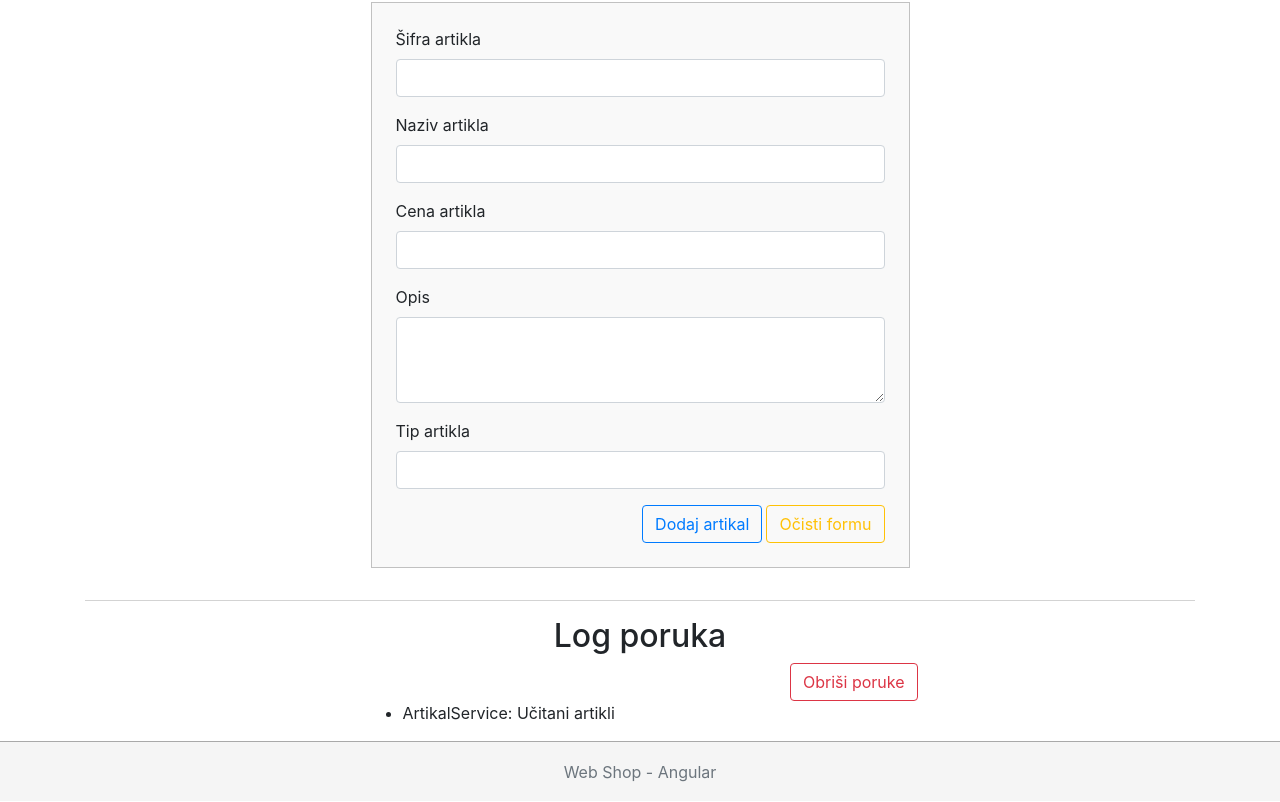
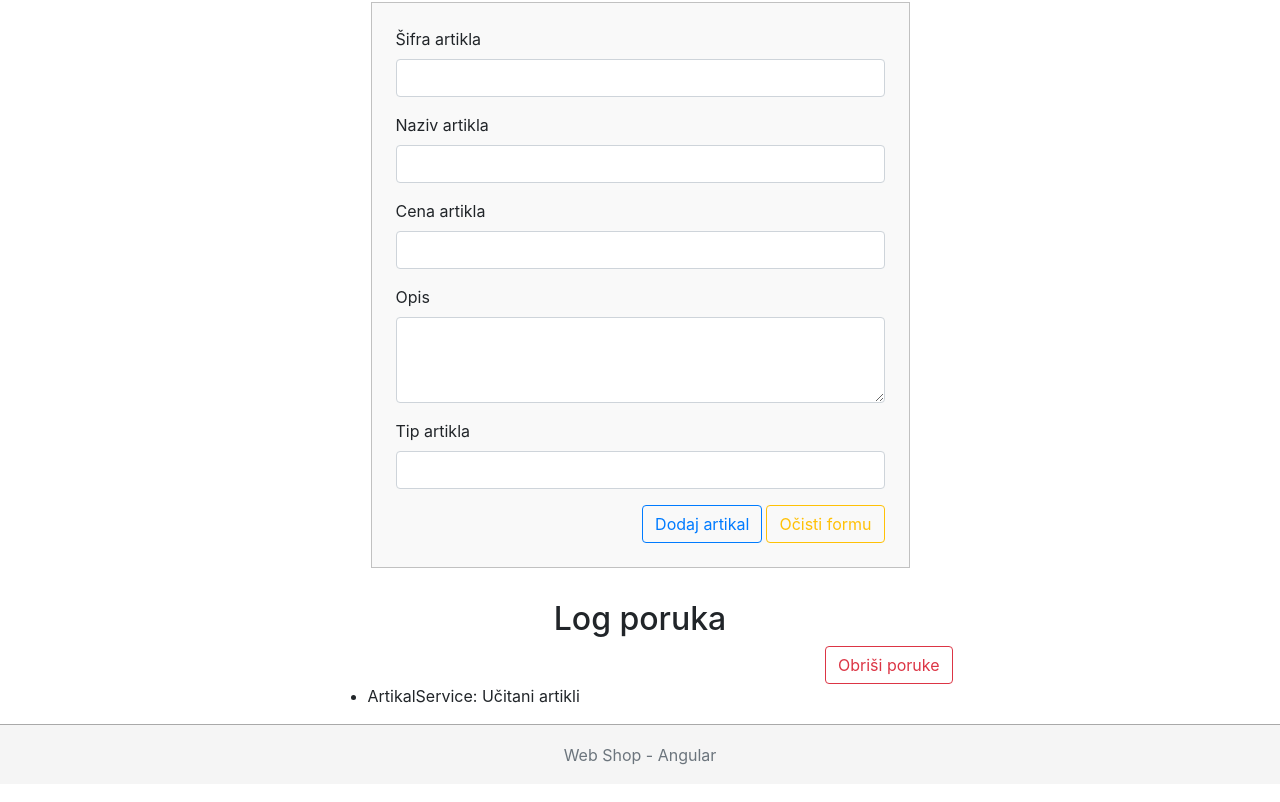
Before and after one commit to ITObuke-Front-End/Angular-Zadaci, an Angular app in the folder Front-End/angular-zadaci/: page / in a window 1280 px wide. Shown: the part 2478-3280 px from the top of the page. Built offline with nearby package versions, Linux system fonts and the light colour scheme.

Commit message:
Minor changes

```diff
--- a/Front-End/angular-zadaci/src/app/app.component.html
+++ b/Front-End/angular-zadaci/src/app/app.component.html
@@ -8,4 +8,7 @@
   <div class="div-body">
     <app-artikal-list></app-artikal-list>
   </div>
+  <div class="my-3 section-break">
+    <app-message-list></app-message-list>
+  </div>
 </div>
--- a/Front-End/angular-zadaci/src/app/app.module.ts
+++ b/Front-End/angular-zadaci/src/app/app.module.ts
@@ -1,5 +1,6 @@
 import { BrowserModule } from '@angular/platform-browser';
 import { NgModule } from '@angular/core';
+import { FormsModule } from '@angular/forms';
 
 import { AppComponent } from './app.component';
 import { ArtikalListComponent } from './components/artikal-components/artikal-list/artikal-list.component';
@@ -19,7 +20,8 @@ import { MessageListComponent } from './components/message-components/message-li
     MessageListComponent
   ],
   imports: [
-    BrowserModule
+    BrowserModule,
+    FormsModule
   ],
   providers: [ArtikalService, MessageService],
   bootstrap: [AppComponent]
--- a/Front-End/angular-zadaci/src/app/components/artikal-components/artikal-list/artikal-list.component.html
+++ b/Front-End/angular-zadaci/src/app/components/artikal-components/artikal-list/artikal-list.component.html
@@ -19,7 +19,4 @@
   <div class="my-3 section-break">
     <app-artikal-add></app-artikal-add>
   </div>
-  <div class="my-3 section-break">
-    <app-message-list></app-message-list>
-  </div>
 </div>
--- a/Front-End/angular-zadaci/src/app/services/artikal.service.ts
+++ b/Front-End/angular-zadaci/src/app/services/artikal.service.ts
@@ -12,7 +12,7 @@ export class ArtikalService {
 
   getArtikli(): Observable<Artikal[]> {
     this.messageService.add('ArtikalService: Učitani artikli');
-    return of(ARTIKLI);// privremeno resenje, bice promenjeno kada se uvede komunikacija s back-end-om
+    return of(ARTIKLI); // privremeno resenje, bice promenjeno kada se uvede komunikacija s back-end-om
   }
 
   addArtikal(artikal: Artikal): Observable<Artikal> {
```
